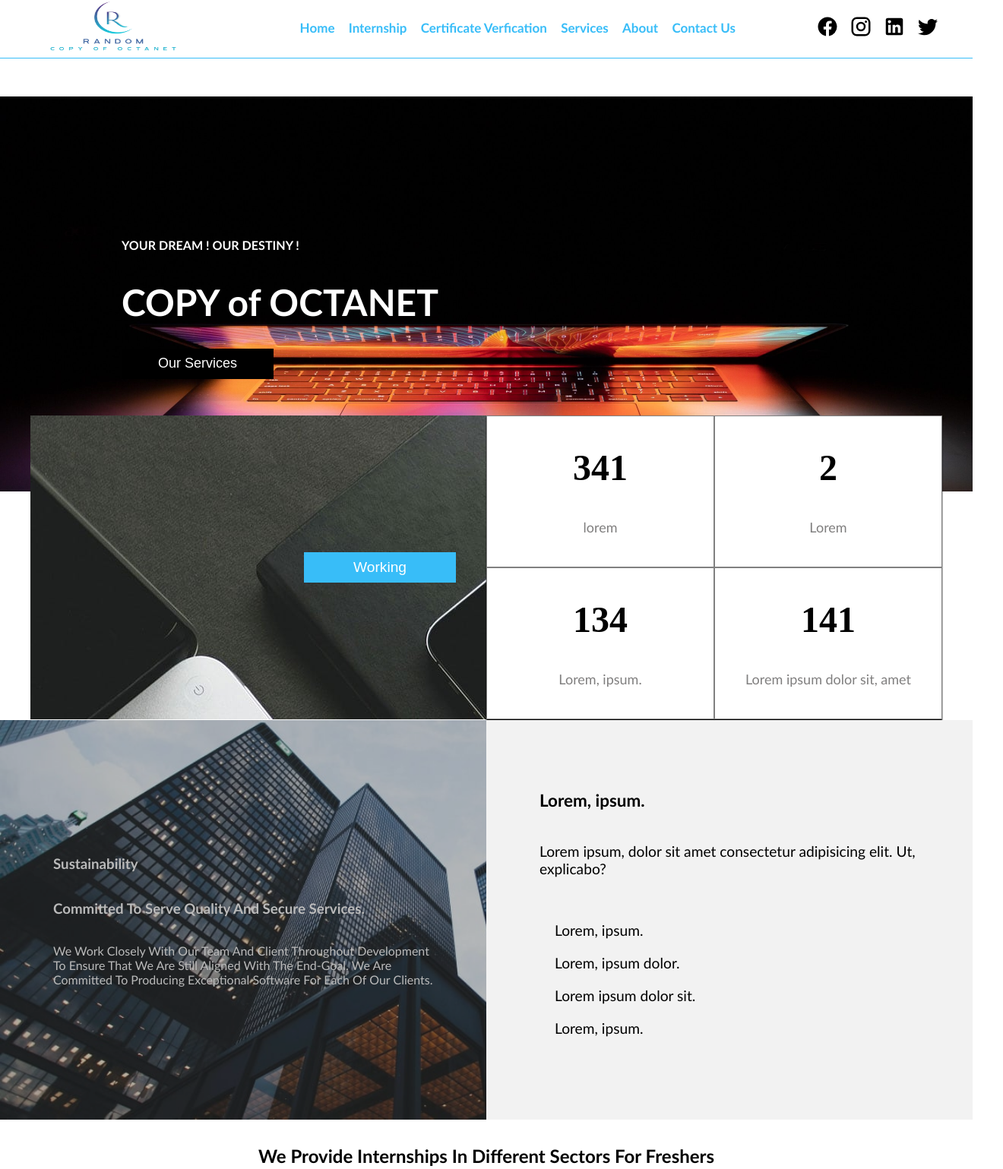
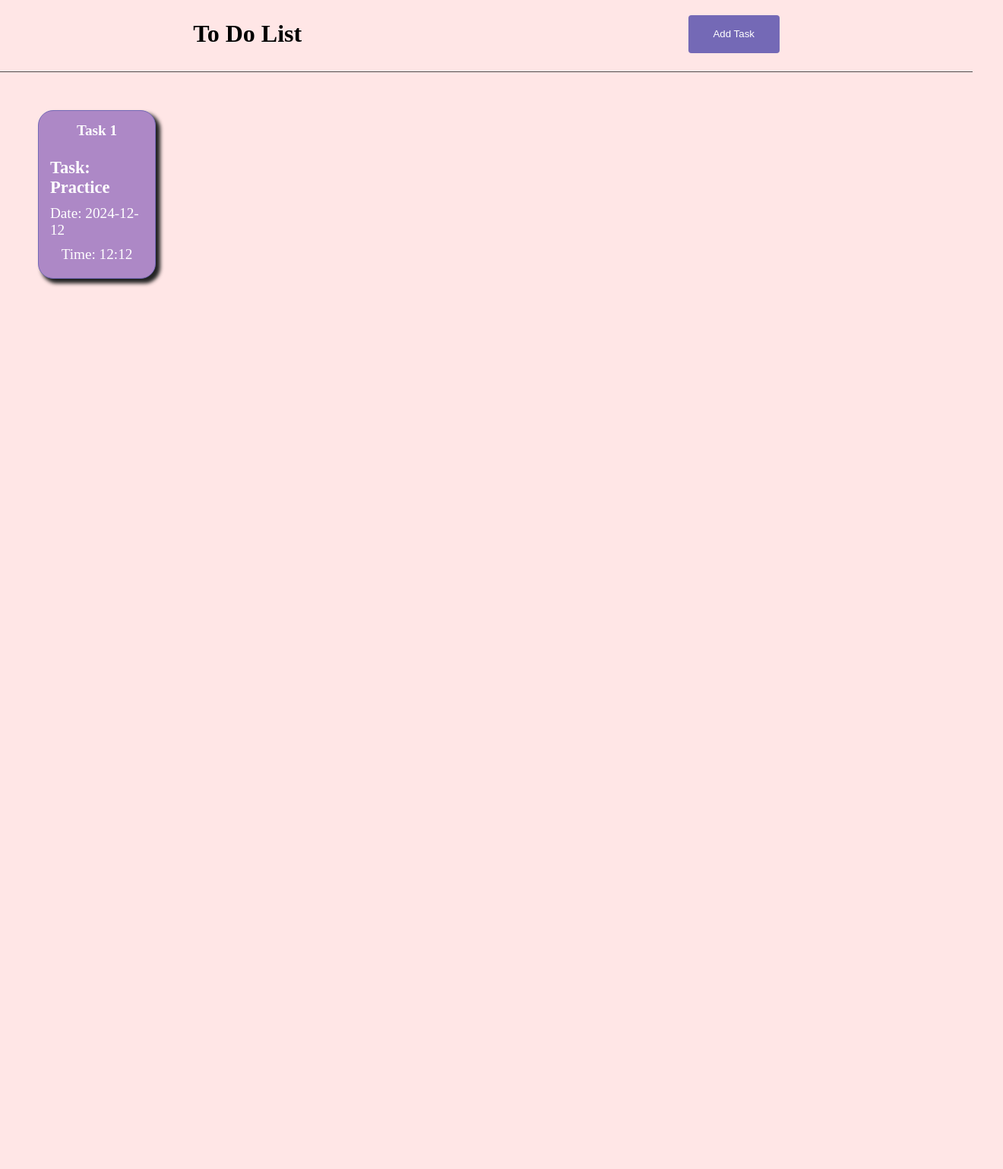
Before and after one commit to BennySteve/OCTANET_MAY, a plain HTML site: page index.html in a window 1280 px wide. Shown: the part 5-1544 px from the top of the page at 76% size, 1320 px wide, since content can reach past the window. After the commit the page ends 800 px from the top, so only its background shows below. Drawn offline with Linux system fonts and the light colour scheme.

Commit message:
Update index.html

```diff
--- a/index.html
+++ b/index.html
@@ -3,121 +3,29 @@
 <head>
     <meta charset="UTF-8">
     <meta name="viewport" content="width=device-width, initial-scale=1.0">
-    <title>Demo page</title>
-    <link rel="stylesheet" href="style.css">
+    <link rel="stylesheet" href="To-do/style.css">
+    <title>Document</title>
 </head>
 <body>
     <header>
-        <div class="icon">
-            <img src="Landing%20Page/img/FullLogo_Transparent.png" alt="" srcset="">
-        </div>
-        <div class="links">
-            <ul>
-                <li>
-                    <a href="">Home</a>
-                </li>
-                <li>
-                    <a href="">Internship</a>
-                </li>
-                <li>
-                    <a href="">Certificate Verfication</a>
-                </li>
-                <li>
-                    <a href="">Services</a>
-                </li>
-                <li>
-                    <a href="">About</a>
-                </li>
-                <li>
-                    <a href="">Contact Us</a>
-                </li>
-            </ul>
-        </div>
-        <div class="contact">
-            <svg xmlns="http://www.w3.org/2000/svg" viewBox="0 0 24 24"><path d="M12 2.04C6.5 2.04 2 6.53 2 12.06C2 17.06 5.66 21.21 10.44 21.96V14.96H7.9V12.06H10.44V9.85C10.44 7.34 11.93 5.96 14.22 5.96C15.31 5.96 16.45 6.15 16.45 6.15V8.62H15.19C13.95 8.62 13.56 9.39 13.56 10.18V12.06H16.34L15.89 14.96H13.56V21.96A10 10 0 0 0 22 12.06C22 6.53 17.5 2.04 12 2.04Z" /></svg>
-            <svg xmlns="http://www.w3.org/2000/svg" viewBox="0 0 24 24"><path d="M7.8,2H16.2C19.4,2 22,4.6 22,7.8V16.2A5.8,5.8 0 0,1 16.2,22H7.8C4.6,22 2,19.4 2,16.2V7.8A5.8,5.8 0 0,1 7.8,2M7.6,4A3.6,3.6 0 0,0 4,7.6V16.4C4,18.39 5.61,20 7.6,20H16.4A3.6,3.6 0 0,0 20,16.4V7.6C20,5.61 18.39,4 16.4,4H7.6M17.25,5.5A1.25,1.25 0 0,1 18.5,6.75A1.25,1.25 0 0,1 17.25,8A1.25,1.25 0 0,1 16,6.75A1.25,1.25 0 0,1 17.25,5.5M12,7A5,5 0 0,1 17,12A5,5 0 0,1 12,17A5,5 0 0,1 7,12A5,5 0 0,1 12,7M12,9A3,3 0 0,0 9,12A3,3 0 0,0 12,15A3,3 0 0,0 15,12A3,3 0 0,0 12,9Z" /></svg>
-            <svg xmlns="http://www.w3.org/2000/svg" viewBox="0 0 24 24"><path d="M19 3A2 2 0 0 1 21 5V19A2 2 0 0 1 19 21H5A2 2 0 0 1 3 19V5A2 2 0 0 1 5 3H19M18.5 18.5V13.2A3.26 3.26 0 0 0 15.24 9.94C14.39 9.94 13.4 10.46 12.92 11.24V10.13H10.13V18.5H12.92V13.57C12.92 12.8 13.54 12.17 14.31 12.17A1.4 1.4 0 0 1 15.71 13.57V18.5H18.5M6.88 8.56A1.68 1.68 0 0 0 8.56 6.88C8.56 5.95 7.81 5.19 6.88 5.19A1.69 1.69 0 0 0 5.19 6.88C5.19 7.81 5.95 8.56 6.88 8.56M8.27 18.5V10.13H5.5V18.5H8.27Z" /></svg>
-            <svg xmlns="http://www.w3.org/2000/svg" viewBox="0 0 24 24"><path d="M22.46,6C21.69,6.35 20.86,6.58 20,6.69C20.88,6.16 21.56,5.32 21.88,4.31C21.05,4.81 20.13,5.16 19.16,5.36C18.37,4.5 17.26,4 16,4C13.65,4 11.73,5.92 11.73,8.29C11.73,8.63 11.77,8.96 11.84,9.27C8.28,9.09 5.11,7.38 3,4.79C2.63,5.42 2.42,6.16 2.42,6.94C2.42,8.43 3.17,9.75 4.33,10.5C3.62,10.5 2.96,10.3 2.38,10C2.38,10 2.38,10 2.38,10.03C2.38,12.11 3.86,13.85 5.82,14.24C5.46,14.34 5.08,14.39 4.69,14.39C4.42,14.39 4.15,14.36 3.89,14.31C4.43,16 6,17.26 7.89,17.29C6.43,18.45 4.58,19.13 2.56,19.13C2.22,19.13 1.88,19.11 1.54,19.07C3.44,20.29 5.7,21 8.12,21C16,21 20.33,14.46 20.33,8.79C20.33,8.6 20.33,8.42 20.32,8.23C21.16,7.63 21.88,6.87 22.46,6Z" /></svg>
-        </div>
+        <h1>To Do List</h1>
+        <button class="add">Add Task</button>
     </header>
-    <div class="main">
-        <div class="section">
-            <div class="heading">
-                <h6>YOUR DREAM ! OUR DESTINY !</h6>
-                <h1>COPY of OCTANET</h1>
-                <button>Our Services</button>
-            </div>
-        </div>
-        <div class="information">
-            <div class="computer side">
-                <button class="work">Working</button>
-            </div>
-            <div class="project side">
-                <div>
-                    <h2>341</h2>
-                    <p>lorem</p>
-                </div>
-                <div>
-                    <h2>2</h2>
-                    <p>Lorem </p>
-                </div>
-                <div>
-                    <h2>134</h2>
-                    <p>Lorem, ipsum.</p>
-                </div>
-                <div>
-                    <h2>141</h2>
-                    <p>Lorem ipsum dolor sit, amet</p>
-                </div>
-            </div>
-        </div>
-        <div class="reason">
-            <div class="building">
-                <h3>Sustainability</h3>
-                <h3>Committed To Serve Quality And Secure Services.</h3>
-                <p>We Work Closely With Our Team And Client Throughout Development To Ensure That We Are Still Aligned With The End-Goal. We Are Committed To Producing Exceptional Software For Each Of Our Clients.</p>
-            </div>
-            <div class="choose">
-                <h3>Lorem, ipsum.</h3>
-                <p>Lorem ipsum, dolor sit amet consectetur adipisicing elit. Ut, explicabo?</p>
-                <ul>
-                    <li>Lorem, ipsum.</li>
-                    <li>Lorem, ipsum dolor.</li>
-                    <li>Lorem ipsum dolor sit.</li>
-                    <li>Lorem, ipsum.</li>
-                </ul>
-            </div>
-        </div>
-        <div class="sub">
-            <h2>We Provide Internships In Different Sectors For Freshers</h2>
-            <div class="sub-section">
-            <div class="cards">
-                <div class="img"><img src="Landing%20Page/img/web.jpg" alt=""></div>
-                <h2>Web Development</h2>
-                <p>The Web Development Internship Offers Practical Work Experience And An Introduction To Creating And Improving Web-Based Systems</p>
-            </div>
-            <div class="cards">
-                <div class="img"><img src="Landing%20Page/img/android.png" alt="" srcset=""></div>
-                <h2>Android Development</h2>
-                <p>The Android Development Internship Offers Practical Work Experience And An Introduction To Creating And Improving Android-Based Systems.</p>
-            </div>
-            <div class="cards">
-                <div class="img"><img src="Landing%20Page/img/java.jpg" alt=""></div>
-                <h2>Java Development</h2>
-                <p>Master The Fundamentals Of Programming In Java From The Comfort Of Your Home And Get Certified To Apply For Great Job Opportunities.</p>
-            </div>
-            <div class="cards">
-                <div class="img"><img src="Landing%20Page/img/cloud.jpg" alt=""></div>
-                <h2>Cloud Computing</h2>
-                <p>The Cloud Computing Internship Offers Practical Work Experience And An Introduction To Creating And Improving Cloud-Based Systems.</p>
-            </div>
-        </div>
-        </div>
+    <div class="container">
+
     </div>
-    <footer>
-        <p>Copied © 2024 OctaNet Services Pvt Ltd.</p>
-        <a href="https://github.com/BennySteve"><p>@BennySteve</p></a>
-    </footer>
-    <script src="main.js"></script>
+    <dialog class="modal">
+        <form  method="dialog">
+            <label for="to-do" class="task">Enter Task:</label>
+            <input type="text" name="to-do" class="to-do">
+            <label for="date">Enter Date:</label>
+            <input type="date" name="date" class="date">
+            <label for="time">Select Time:</label>
+            <input type="time" name="time" class="time">
+            <button type="submit" class="insert">Add</button>
+            <button type="submit" class="close">Close</button>
+        </form>
+    </dialog>
+    <script src="To-do/main.js"></script>
 </body>
 </html>
```
